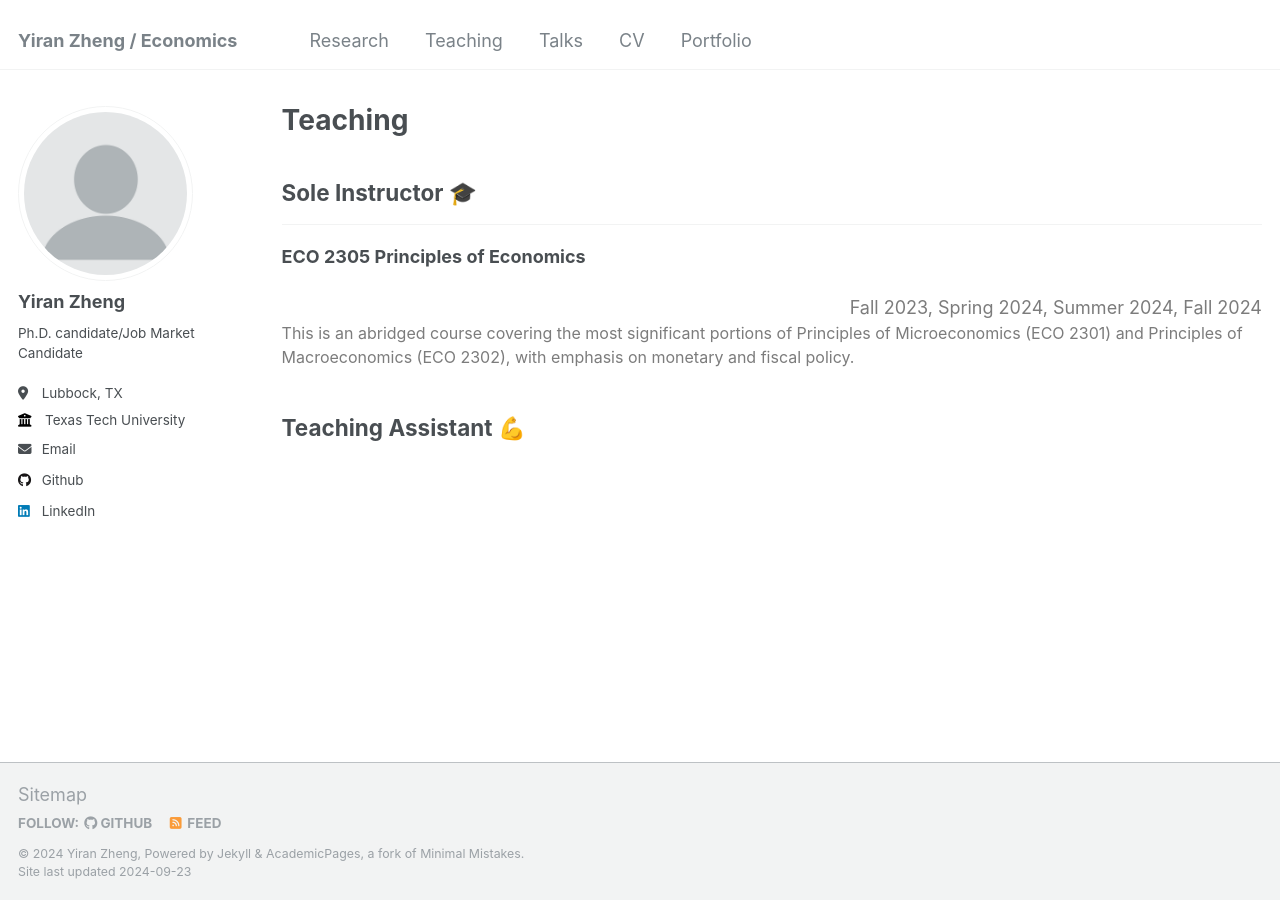
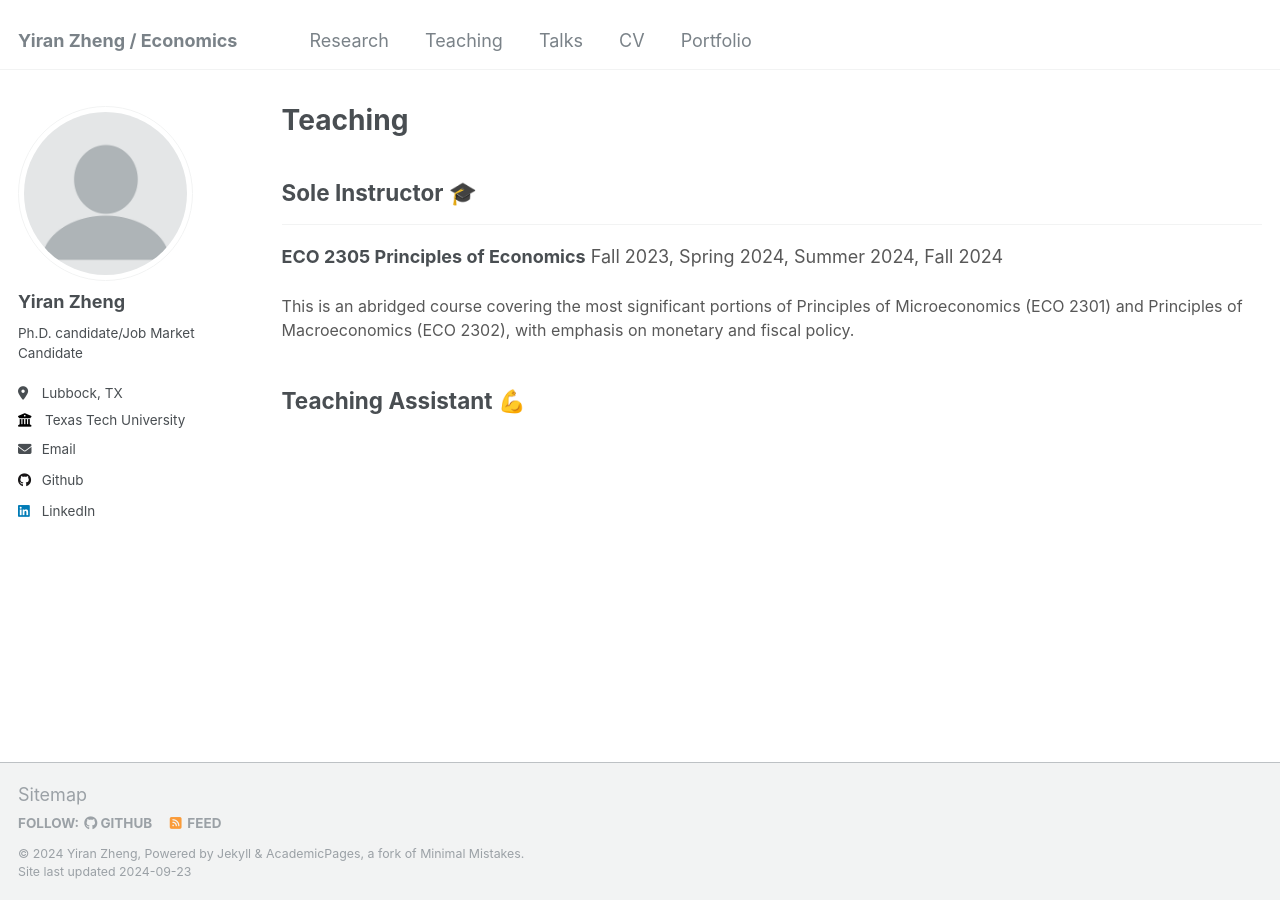
Before and after one commit to yiran-zheng/yiran-zheng.github.io, a Jekyll site: the page built from _pages/teaching.html, in a window 1280 px wide. Built offline with Jekyll 4.4.1, drawn with Linux system fonts in a browser that asks for light colours.

Commit message:
Update teaching.html

```diff
--- a/_pages/teaching.html
+++ b/_pages/teaching.html
@@ -9,8 +9,8 @@ author_profile: true
 <p align = "justify">
 <h2>Sole Instructor &#127891; </h2>
     <hr> <!-- This adds a horizontal line below the heading -->
-      <p><strong>ECO 2305 Principles of Economics</strong> <div style="text-align: right;color: #7C7C7C;"> Fall 2023, Spring 2024, Summer 2024, Fall 2024 </div>
-        <div style="text-align: left; margin-bottom: 12px;font-size: 16px;color: #7C7C7C;">
+      <p><strong>ECO 2305 Principles of Economics</strong> <span style="text-align: right;color: #585858;"> Fall 2023, Spring 2024, Summer 2024, Fall 2024 </span>
+        <div style="text-align: left; margin-bottom: 12px;font-size: 16px;color: #585858;">
               This is an abridged course covering the most significant portions of Principles of Microeconomics (ECO 2301) and Principles of Macroeconomics (ECO 2302), with emphasis on monetary and fiscal policy.
         </div>
       </p>
```
